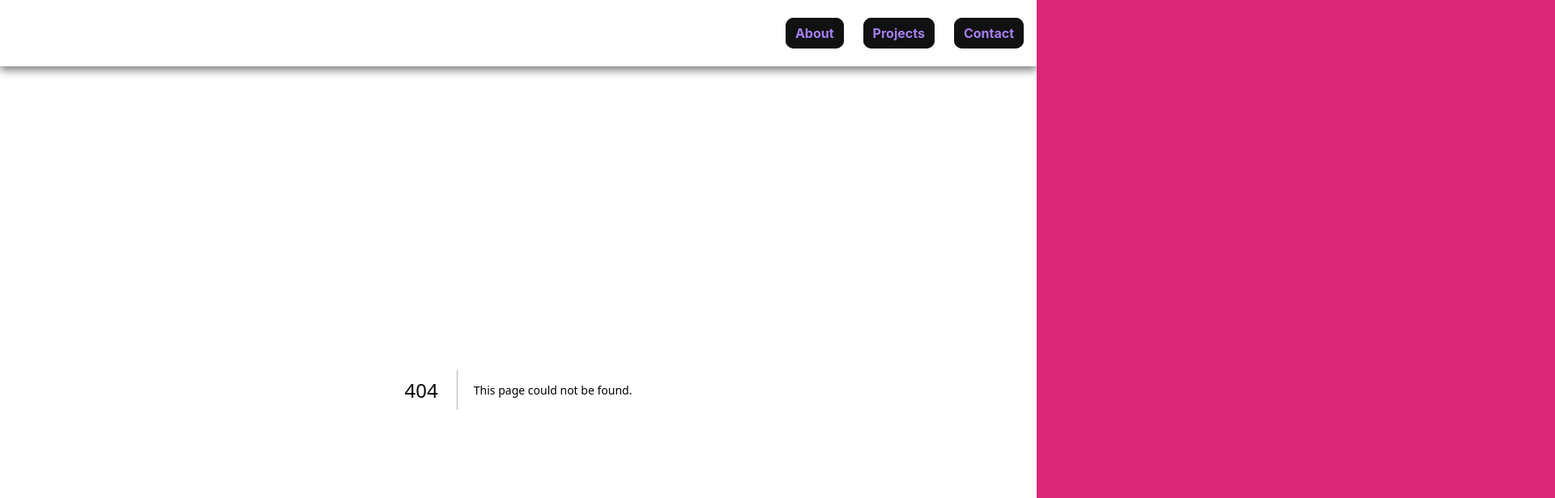
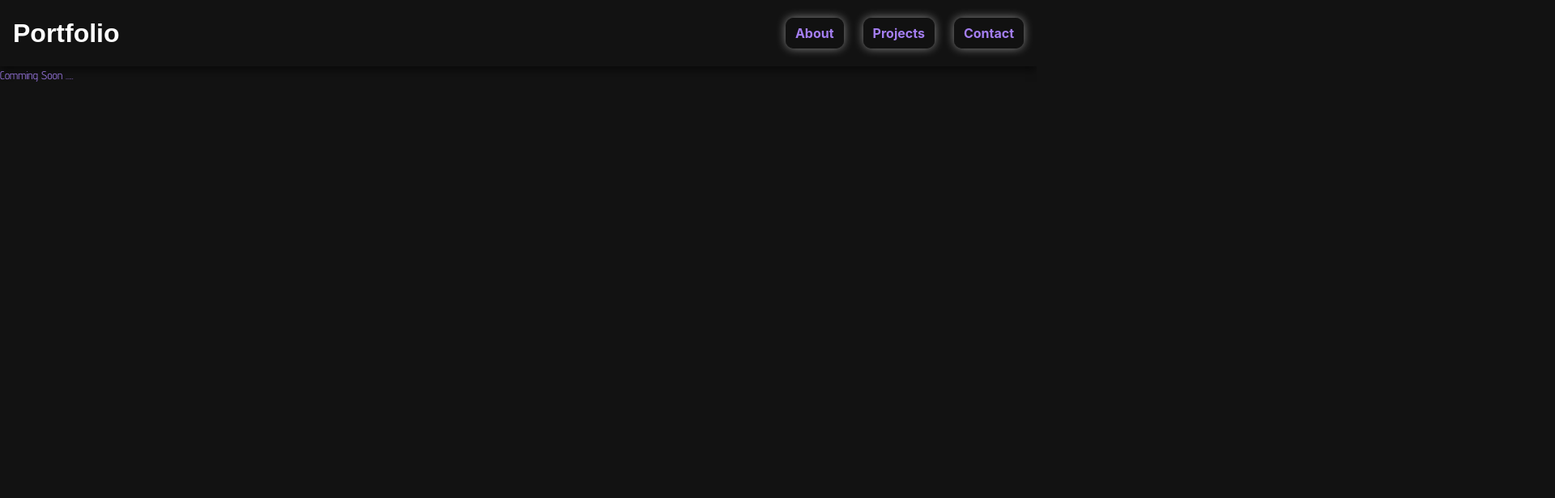
Before and after one commit to mp-patwa-mihir/portfolio, a Next.js app: page /projects in a window 1280 px wide. Before the commit this address had no page. Shown: the top 616 px of the page at 81% size, 1920 px wide, since content can reach past the window. Built offline with nearby package versions, Linux system fonts and the light colour scheme; a web font is replaced by a local one.

Commit message:
Improve: layout and animation

```diff
--- a/src/app/components/layout/header/index.js
+++ b/src/app/components/layout/header/index.js
@@ -14,7 +14,7 @@ import dynamic from 'next/dynamic';
 import { Typography } from 'antd';
 import { MenuOutlined } from '@ant-design/icons';
 import MenuDrawer from '../menuDrawer/index';
-import { useRouter } from 'next/navigation';
+import { usePathname, useRouter } from 'next/navigation';
 
 const HeaderWrapper = dynamic(() => import('./header.style'), {
     ssr: false,
@@ -30,6 +30,7 @@ const HeaderWrapper = dynamic(() => import('./header.style'), {
 
 const Header = () => {
     const router = useRouter();
+    const pathname = usePathname();
     const [menuModal, setMenuModal] = useState(false);
 
     /**
@@ -62,13 +63,28 @@ const Header = () => {
         <HeaderWrapper>
             <Row className='header_main_row' justify='space-between'>
                 <Col className='logo_col'>
-                    <Typography.Text className='title' onClick={() => router.push('/')}>
+                    <Typography.Text className='title' onClick={() => {
+                        if (pathname !== '/') {
+                            router.push('/')
+                        }
+                    }
+                    }>
                         Portfolio
                     </Typography.Text>
                 </Col>
                 <Col className='menu_col'>
                     {sections?.map((item) => (
-                        <Button className='glow-on-hover' key={item?.key} onClick={() => router.push(item.path)}>
+                        <Button className='glow-on-hover' key={item?.key} onClick={() => {
+                            if (pathname !== item.path) {
+                                if (item.path !== '/contact') {
+                                    router.push(item.path)
+                                } else {
+                                    const email = 'mailto:patwamihir2@gmail.com';
+                                    router.push(email);
+                                }
+                            }
+                        }
+                        }>
                             {item?.title}
                         </Button>
                     ))}
--- a/src/app/components/layout/menuDrawer/index.js
+++ b/src/app/components/layout/menuDrawer/index.js
@@ -47,7 +47,14 @@ const MenuDrawer = ({ open, onClose, sections }) => {
                             key={item?.key}
                             onClick={() => {
                                 onClose();
-                                router.push(item.path);
+                                if (pathname !== item.path) {
+                                    if (item.path !== '/contact') {
+                                        router.push(item.path)
+                                    } else {
+                                        const email = 'mailto:patwamihir2@gmail.com';
+                                        router.push(email);
+                                    }
+                                }
                             }}
                         >
                             {item?.title}
--- a/src/app/components/preloader/index.js
+++ b/src/app/components/preloader/index.js
@@ -11,7 +11,7 @@
  * @returns {React.Element} The PreLoader component.
  */
 
-import { motion } from 'framer-motion'
+import { motion, AnimatePresence } from 'framer-motion'
 import { usePathname } from 'next/navigation';
 import { memo } from 'react';
 
@@ -22,7 +22,7 @@ import { memo } from 'react';
  * @returns {React.Element} The rendered PreLoader component.
  */
 
-const PreLoader = () => {
+const PreLoader = ({ children }) => {
     /**
  * The current pathname using the Next.js `usePathname` hook.
  *
@@ -31,28 +31,32 @@ const PreLoader = () => {
     const pathname = usePathname()
 
     return (
-        <>
-            {/* Left-to-right animation */}
+        <AnimatePresence mode="wait">
             <motion.div
-                initial={{ opacity: 1, x: window.innerWidth, background: '#c084fc', }}
-                animate={{ opacity: 1, x: [window.innerWidth, 0, -window.innerWidth], background: '#c084fc', }}
+                key={pathname}
+                initial='initialState'
+                animate='animateState'
+                exit='exitState'
                 transition={{
-                    duration: 2, type: 'keyframes'
+                    duration: 0.75
                 }}
-                key={pathname}
-                style={{ position: 'absolute', width: '100vw', height: '100vh', zIndex: 100 }}
-            />
-            {/* Right-to-left animation */}
-            <motion.div
-                initial={{ opacity: 1, x: -window.innerWidth, background: '#db2777', }}
-                animate={{ opacity: 1, x: [-window.innerWidth, 0, window.innerWidth], background: '#db2777', }}
-                transition={{
-                    duration: 2, type: 'keyframes',
+                variants={{
+                    initialState: {
+                        opacity: 0,
+                        clipPath: 'polygon(0 0, 100% 0, 100% 100%, 0 100%)',
+                    },
+                    animateState: {
+                        opacity: 1,
+                        clipPath: 'polygon(0 0, 100% 0, 100% 100%, 0 100%)',
+                    },
+                    exitState: {
+                        clipPath: 'polygon(50% 0, 50% 0, 50% 100%, 50% 100%)',
+                    }
                 }}
-                key={pathname}
-                style={{ position: 'absolute', width: '100vw', height: '100vh', zIndex: 100 }}
-            />
-        </>
+            >
+                {children}
+            </motion.div>
+        </AnimatePresence >
     )
 };
 
--- a/src/app/globals.css
+++ b/src/app/globals.css
@@ -23,7 +23,7 @@ a:hover {
   color: inherit;
 }
 
-@media (prefers-color-scheme: white) {
+@media (prefers-color-scheme: light) {
   html {
     color-scheme: dark;
   }
--- a/src/app/layout.js
+++ b/src/app/layout.js
@@ -35,9 +35,10 @@ export default function RootLayout({ children }) {
   return (
     <html lang="en">
       <body className={`${capriola.variable} ${adventPro.variable}`}>
-        <Preloader />
-        <Header />
-        {children}
+        <Preloader>
+          <Header />
+          {children}
+        </Preloader>
         <Analytics />
       </body>
     </html>
--- /dev/null
+++ b/src/app/projects/page.js
@@ -0,0 +1,25 @@
+'use client';
+
+import { Typography } from "antd";
+import { motion } from 'framer-motion';
+
+const { Text } = Typography;
+
+const ProjectsPage = () => {
+    return (
+        <motion.div
+            initial={{ y: 24, opacity: 0 }}
+            animate={{ y: 0, opacity: 1 }}
+            transition={{
+                delay: 0.75,
+                duration: 0.75,
+            }}
+        >
+            <Text className="text">
+                Comming Soon .....
+            </Text>
+        </motion.div>
+    )
+}
+
+export default ProjectsPage;
```
Also changed, not shown: src/app/about/page.js (+10 -2 lines), src/app/components/hero/index.js (+10 -2 lines), src/app/page.js (+10 -2 lines).
